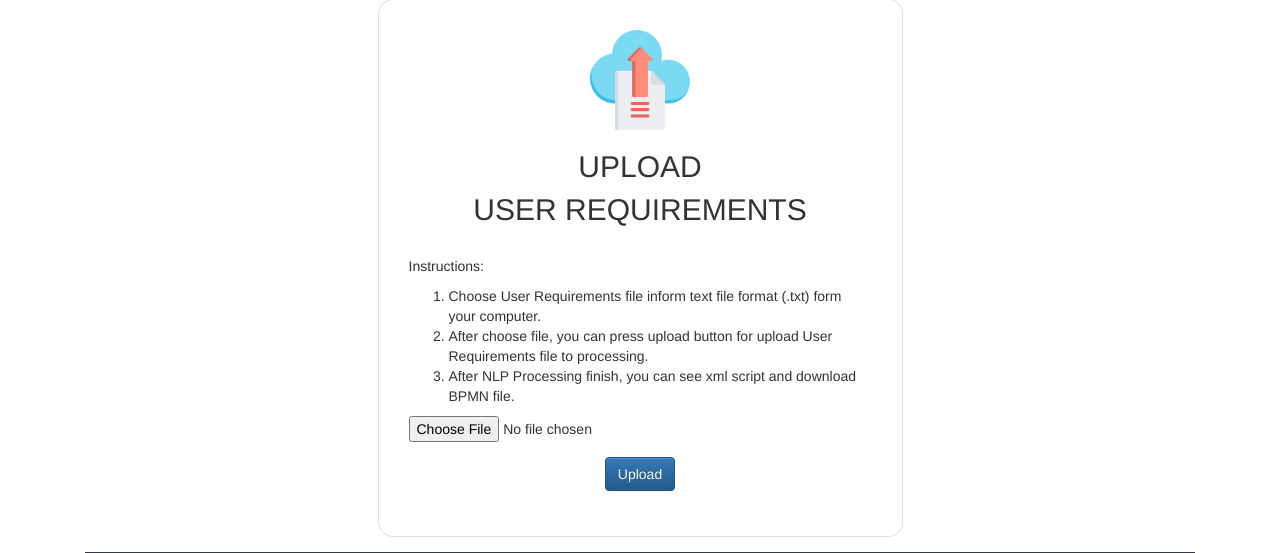
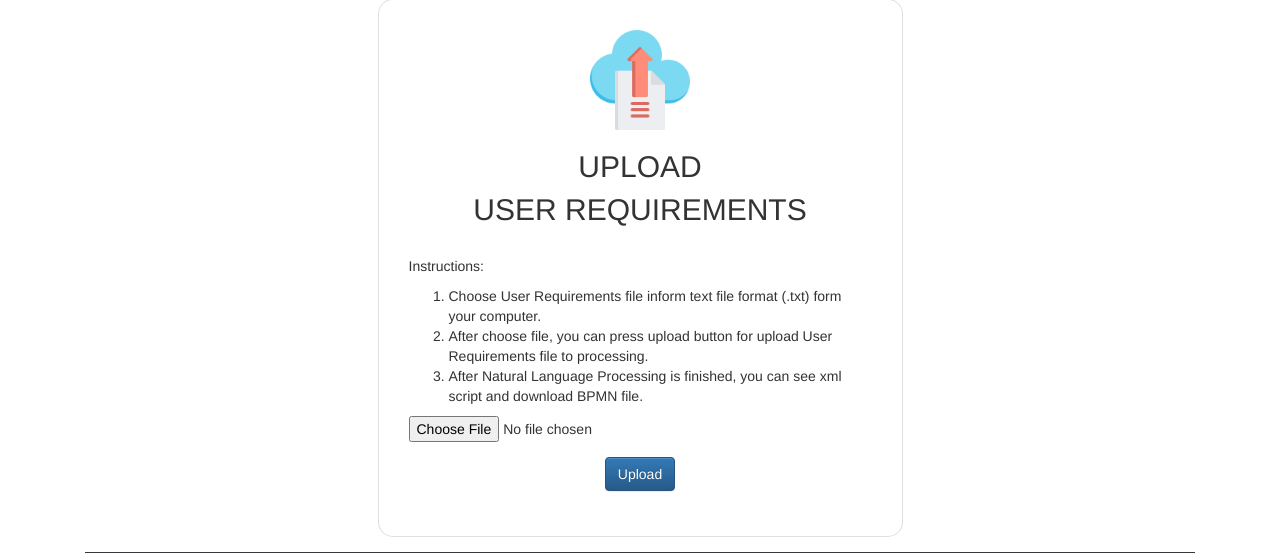
Before and after one commit to kullawattana/chula-nlp-bpmn-v1, a Flask app: page / in a window 1280 px wide. Shown: the part 216-769 px from the top of the page. Run offline with Flask 2, Linux system fonts and the light colour scheme; some libraries are stand-ins or nearby versions.

Commit message:
Update index.html

```diff
--- a/templates/index.html
+++ b/templates/index.html
@@ -42,7 +42,7 @@
                                     <ol>
                                       <li>Choose User Requirements file inform text file format (.txt) form your computer.</li>
                                       <li>After choose file, you can press upload button for upload User Requirements file to processing.</li>
-                                      <li>After NLP Processing finish, you can see xml script and download BPMN file.</li>
+                                      <li>After Natural Language Processing is finished, you can see xml script and download BPMN file.</li>
                                     </ol>
                                     <form method=post enctype=multipart/form-data>
                                         <div style="text-align:center;">
```
